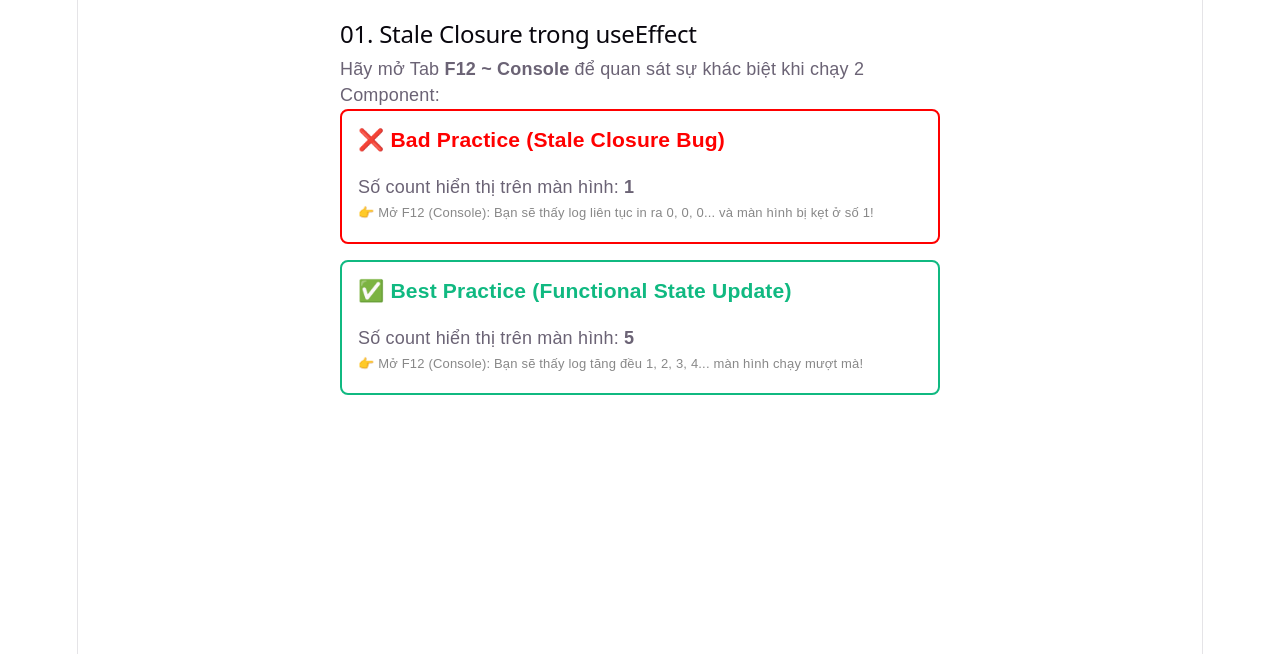
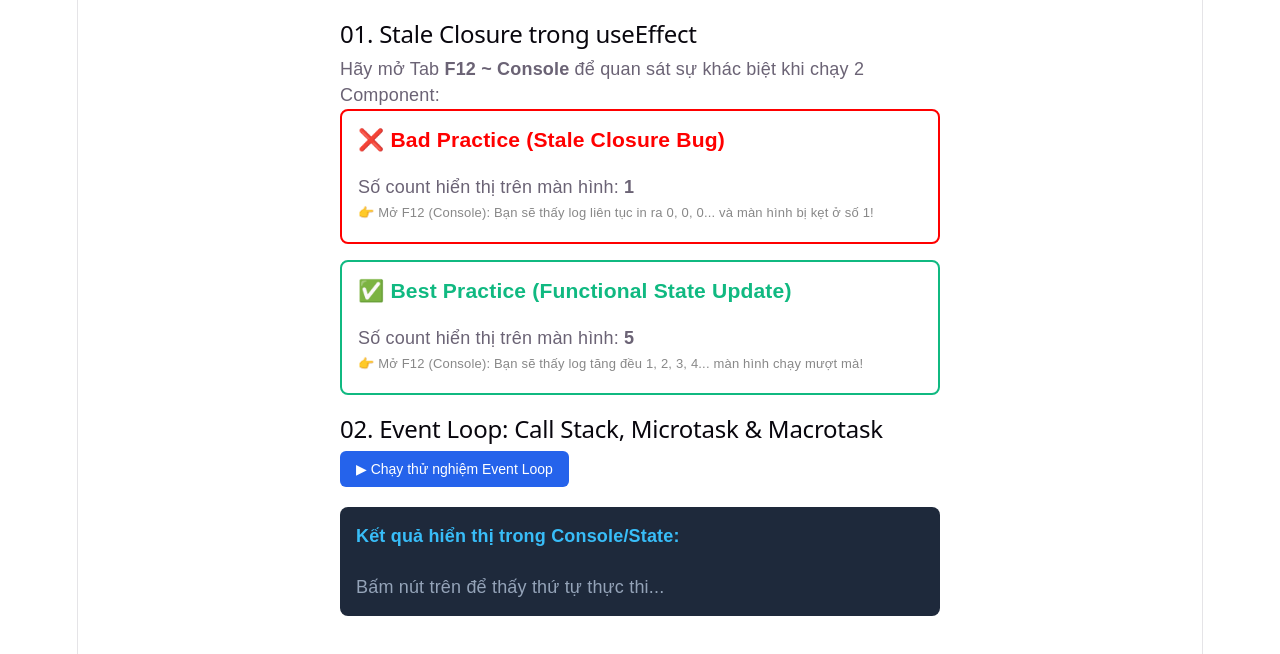
Before and after one commit to takeisan24/react-interview-cheatsheet, a React (Vite) app: page / in a window 1280 px wide. Shown: the top 654 px of the page. Built offline with nearby package versions, Linux system fonts and the light colour scheme.

Commit message:
feat: complete concept 02 event loop microtask macrotask

```diff
--- a/src/App.tsx
+++ b/src/App.tsx
@@ -1,11 +1,13 @@
 
 import './App.css'
 import StaleClosureDemo from './concepts/01-stale-closure/Demo';
+import EventLoopDemo from './concepts/02-event-loop/Demo';
 
 function App() {
   return (
     <div>
       <StaleClosureDemo />
+      <EventLoopDemo />
     </div>
   );
 }
--- /dev/null
+++ b/src/concepts/02-event-loop/Demo.tsx
@@ -0,0 +1,58 @@
+import { useState } from 'react';
+
+export default function EventLoopDemo() {
+    const [logs, setLogs] = useState<string[]>([]);
+
+    const runEventLoopTest = () => {
+        setLogs([]); // Reset log cũ
+        const newLogs: string[] = [];
+
+        const addLog = (msg: string) => {
+            newLogs.push(msg);
+            setLogs([...newLogs]);
+        };
+
+        addLog('1. Synchronous: Start');
+
+        setTimeout(() => {
+            addLog('2. Macrotask (setTimeout): Executed!');
+        }, 0);
+
+        Promise.resolve()
+            .then(() => {
+                addLog('3. Microtask (Promise 1): Executed!');
+            })
+            .then(() => {
+                addLog('4. Microtask (Promise 2): Executed!');
+            });
+
+        addLog('5. Synchronous: End');
+    };
+
+    return (
+        <div style={{ maxWidth: '600px', margin: '20px auto', textAlign: 'left', fontFamily: 'sans-serif' }}>
+            <h2>02. Event Loop: Call Stack, Microtask & Macrotask</h2>
+            <button
+                onClick={runEventLoopTest}
+                style={{ padding: '10px 16px', fontSize: '14px', cursor: 'pointer', backgroundColor: '#2563EB', color: '#fff', border: 'none', borderRadius: '6px' }}
+            >
+                ▶ Chạy thử nghiệm Event Loop
+            </button>
+
+            <div style={{ marginTop: '20px', padding: '16px', background: '#1E293B', color: '#F8FAFC', borderRadius: '8px' }}>
+                <h4 style={{ marginTop: 0, color: '#38BDF8' }}>Kết quả hiển thị trong Console/State:</h4>
+                {logs.length === 0 ? (
+                    <p style={{ color: '#94A3B8' }}>Bấm nút trên để thấy thứ tự thực thi...</p>
+                ) : (
+                    <ol style={{ paddingLeft: '20px', lineHeight: '1.8' }}>
+                        {logs.map((log, index) => (
+                            <li key={index} style={{ color: log.includes('Microtask') ? '#4ADE80' : log.includes('Macrotask') ? '#F87171' : '#FACC15' }}>
+                                {log}
+                            </li>
+                        ))}
+                    </ol>
+                )}
+            </div>
+        </div>
+    );
+}
```
Also changed, not shown: src/concepts/02-event-loop/README.md (added).
